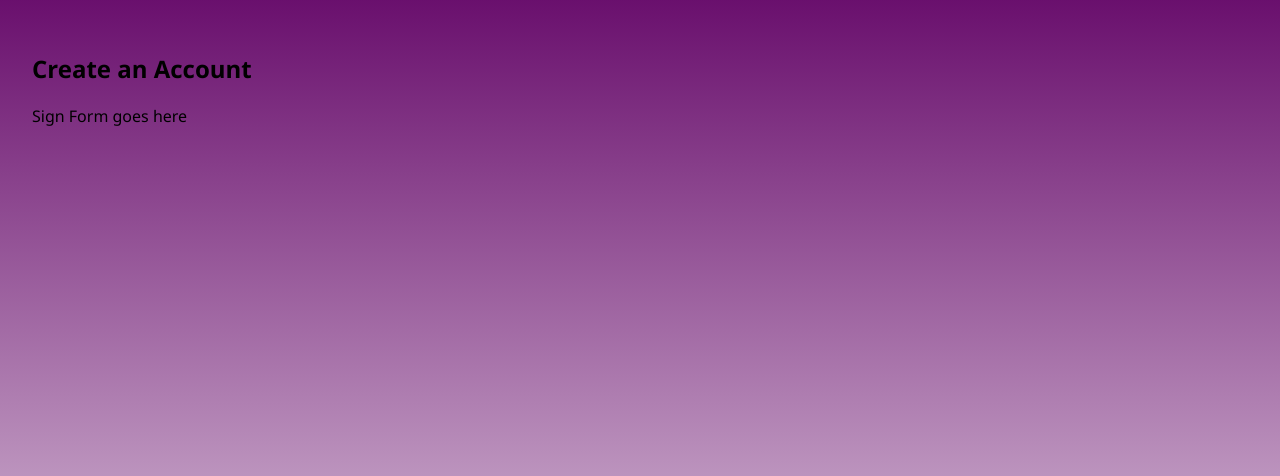
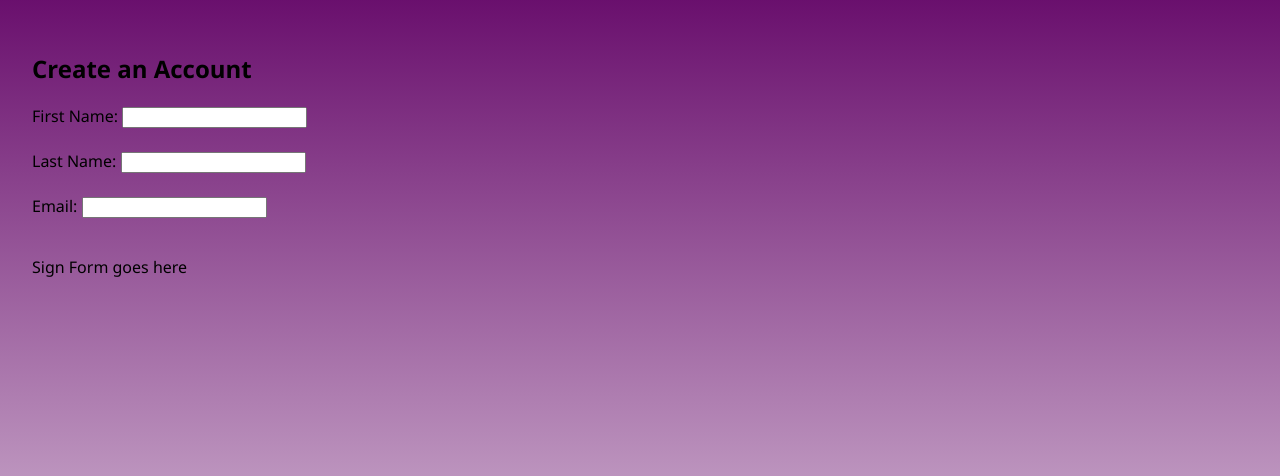
Before and after one commit to Zaid748-collab/Team-31, a Django app: page /signup/ in a window 1280 px wide. Shown: the part 56-532 px from the top of the page. Run offline with Django 5.2, Linux system fonts and the light colour scheme.

Commit message:
adding basic labels to test, email,first name and last name

```diff
--- a/Team31Project/Sign_Up/templates/Sign_Up/Sign_Up.html
+++ b/Team31Project/Sign_Up/templates/Sign_Up/Sign_Up.html
@@ -4,5 +4,22 @@
 
 {% block content %}
 <h2>Create an Account</h2>
+<form method="post">
+
+    <label>First Name:</label>
+    <input type="text" name="first_name" required>
+
+    <br><br>
+
+    <label>Last Name:</label>
+    <input type="text" name="last_name" required>
+
+    <br><br>
+
+    <label>Email:</label>
+    <input type="email" name="email" required>
+
+    <br><br>
+
 <p>Sign Form goes here</p>
 {% endblock %}
```
